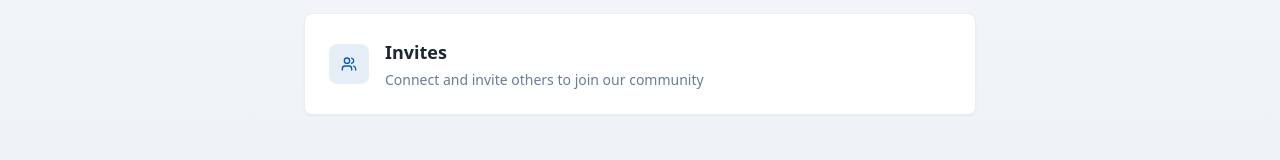
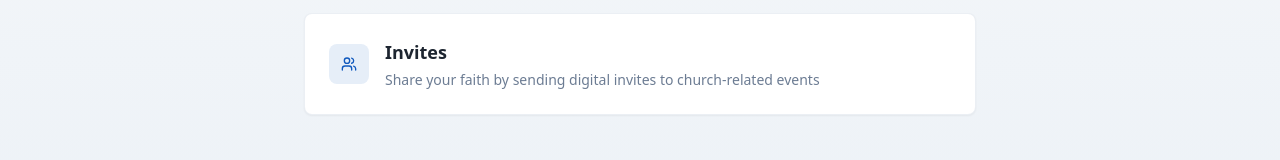
Before and after one commit to jasonmcneill/icc-app, a React (Vite) app: page / in a window 1280 px wide. Shown: the part 409-569 px from the top of the page. Built offline with nearby package versions, Linux system fonts and the light colour scheme.

Commit message:
Update invite button description
Change the text under the "Invites" button to the specified text.

```diff
--- a/src/components/HomePage.tsx
+++ b/src/components/HomePage.tsx
@@ -12,7 +12,7 @@ const HomePage = () => {
     },
     {
       title: "Invites",
-      description: "Connect and invite others to join our community",
+      description: "Share your faith by sending digital invites to church-related events",
       icon: Users,
       href: "https://invites.mobi/?utm_source=usd21-app"
     }
```
